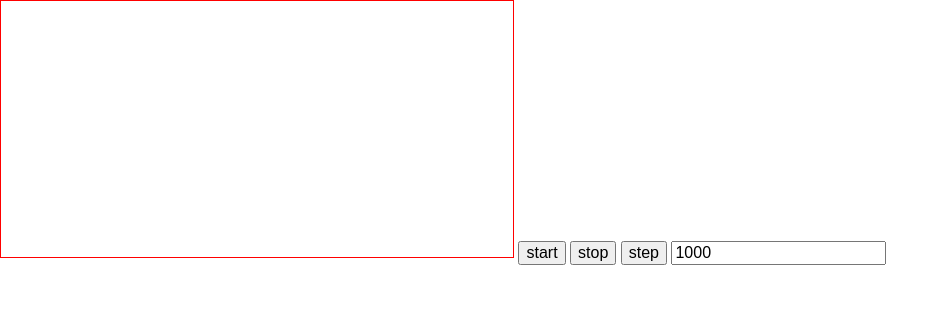
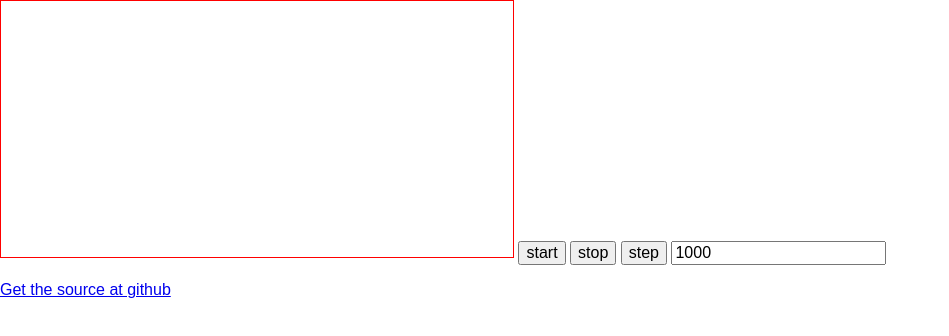
Before and after one commit to jimmyw/op8, a plain HTML site: page index.html in a window 1280 px wide. Shown: the whole page, without its empty margins (0-949 px from the left). Drawn offline with Linux system fonts and the light colour scheme; no server answers.

Commit message:
Add source link.

```diff
--- a/index.html
+++ b/index.html
@@ -18,5 +18,7 @@
 	<input type="input" id="speed" value="1000">
 
 	<pre id="memory"></pre>
+
+	<a href="https://github.com/jimmyw/op8">Get the source at github</a>
 </body>
 </html>
```
